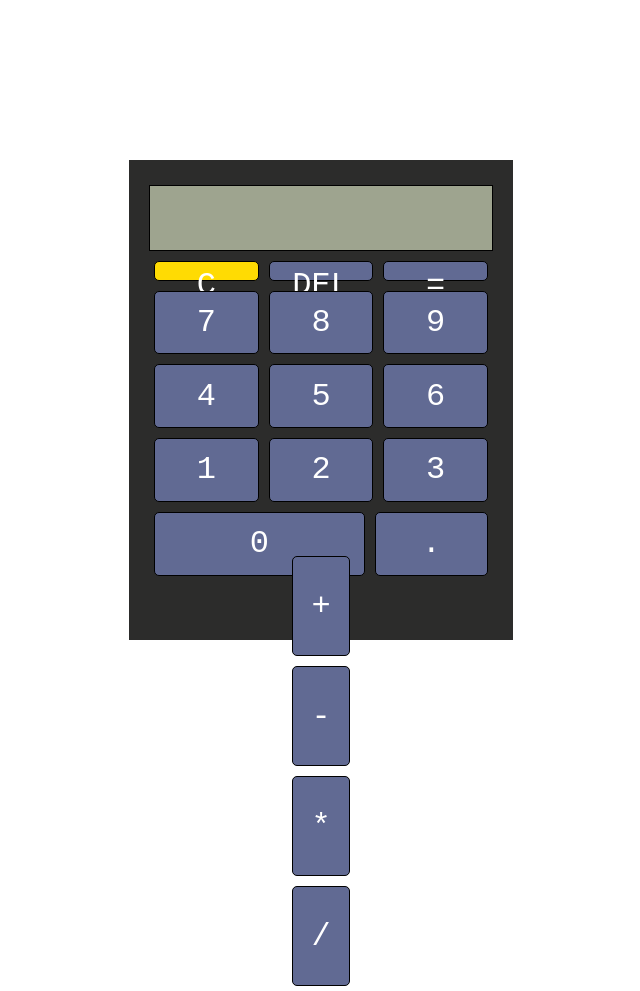
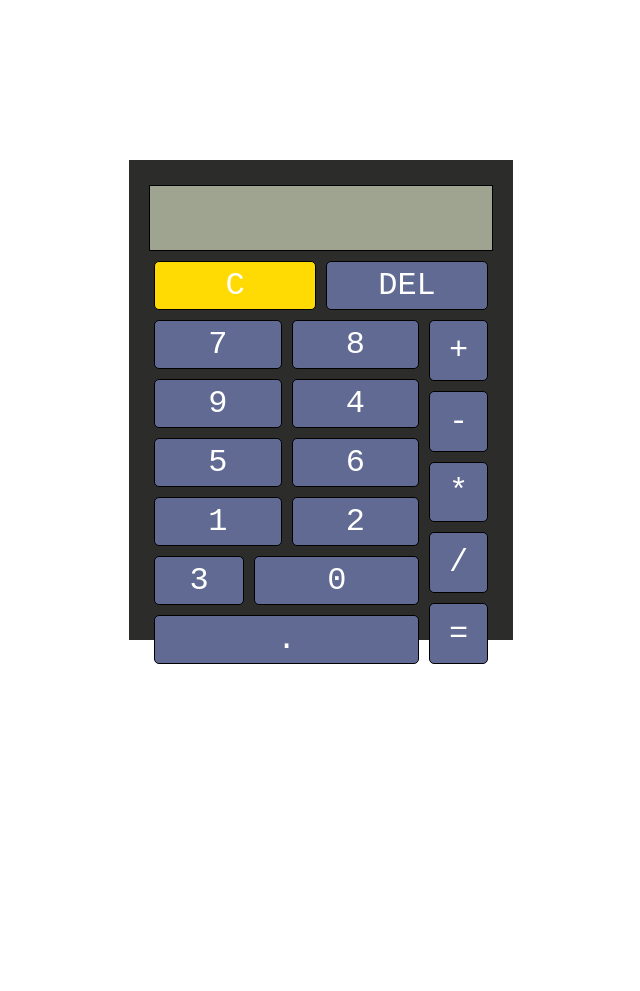
Before and after one commit to 0xblur/odin-calculator, a plain HTML site: page index.html in a window 1280 px wide. Shown: the whole page, without its empty margins (319-959 px from the left). After the commit the page ends 800 px from the top, so only its background shows below. Drawn offline with Linux system fonts and the light colour scheme.

Commit message:
[FIX]: HTML structure reorganization.

```diff
--- a/index.html
+++ b/index.html
@@ -18,6 +18,13 @@
       <div id="functions">
         <button id="clear">C</button>
         <button id="delete">DEL</button>
+      </div>
+        <div id="wrapper">
+          <div class="operators">
+            <button class="operator" id="add" value="+">+</button>
+            <button class="operator" id="subtract" value="-">-</button>
+            <button class="operator" id="multiply" value="*">*</button>
+            <button class="operator" id="divide" value="/">/</button>
             <button id="equals">=</button>
           </div>
           <did id="numpad">
@@ -33,12 +40,6 @@
             <button class="number" value="0">0</button>
             <button class="number" value=".">.</button>
         </div>
-        <div class="operators">
-          <button id="add" value="+">+</button>
-          <button id="subtract" value="-">-</button>
-          <button id="multiply" value="*">*</button>
-          <button id="divide" value="/">/</button>
-        </div>
       </div>
   </div>
 </body>
```
Lines whose indentation alone changed are shown as unchanged.
